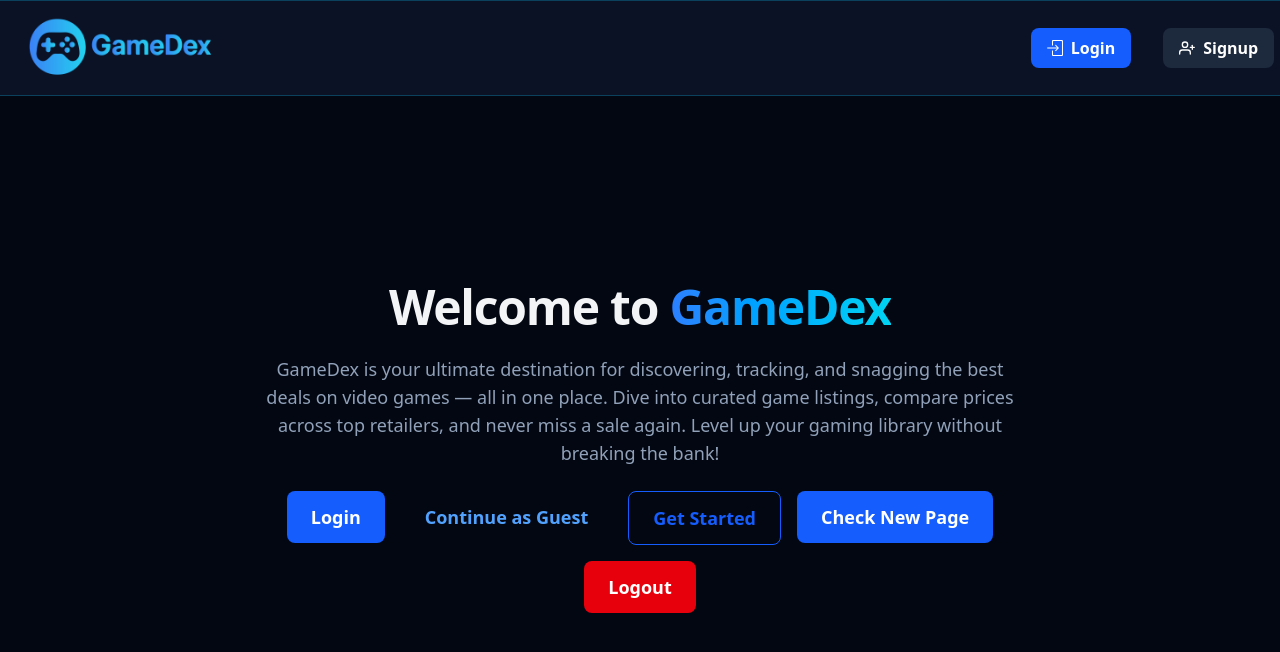
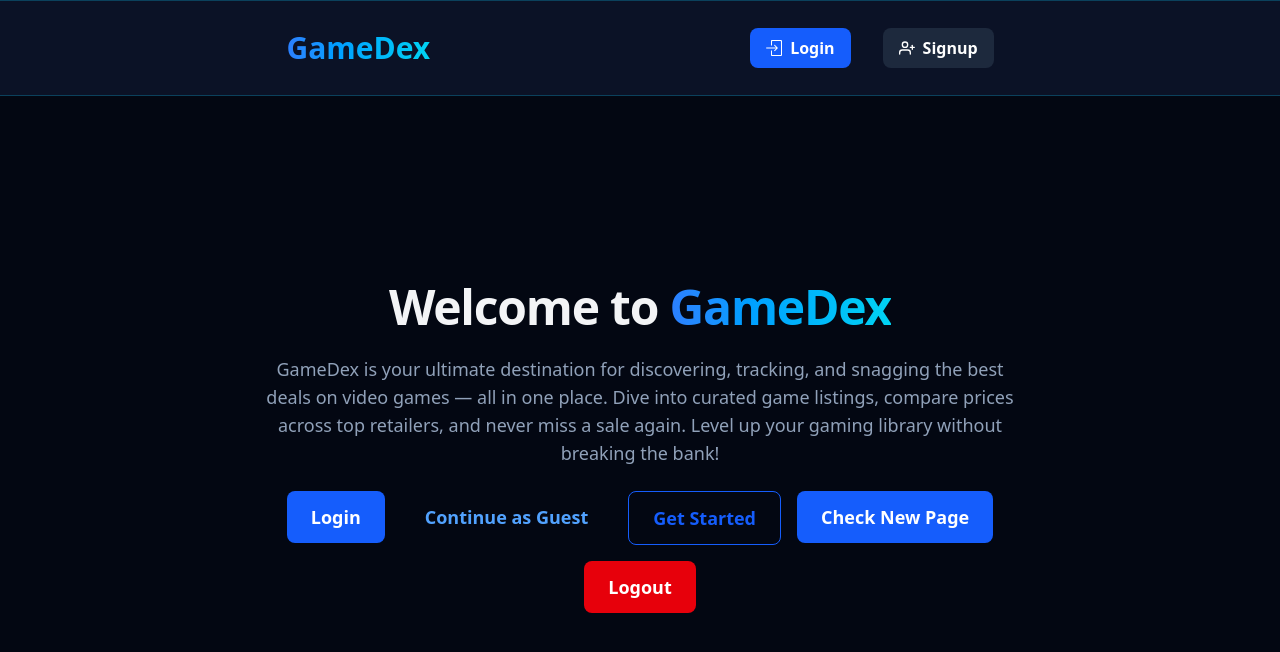
Before and after one commit to rubberart7/GameDex, a Next.js app in the folder frontend/: page / in a window 1280 px wide. Shown: the top 652 px of the page. Built offline with nearby package versions, Linux system fonts and the light colour scheme; no server answers.

Commit message:
horizontal scrollbar fixed in most locations

```diff
--- a/frontend/app/components/icons/ProjectLogo.tsx
+++ b/frontend/app/components/icons/ProjectLogo.tsx
@@ -3,16 +3,12 @@ import Link from 'next/link';
 
 const ProjectLogo = () => {
   return (
-    <div>
-      <Link href='/'>
-        <img src="/assets/game_logo.png" alt="game logo"
-          style={{ display: 'block',  // removes default inline spacing under images
-          width: '225px',
-          height: '225px',
-          margin: 0,
-          padding: 0,
-          border: 'none',}}
-        />
+    <div className='flex items-center'>
+
+      <Link href='/' className='flex items-center'>
+        <span className="text-3xl font-bold bg-gradient-to-r from-blue-500 to-cyan-400 bg-clip-text text-transparent">
+                GameDex
+        </span>
       </Link>
 
     </div>
--- a/frontend/app/components/ui/navigation/HomeNavBar.tsx
+++ b/frontend/app/components/ui/navigation/HomeNavBar.tsx
@@ -12,7 +12,7 @@ const HomeNavBar = () => {
         backgroundColor: "#0b1226",
 
         }}
-        className="w-full h-24 nav-lines flex items-center justify-center gap-200"
+        className="w-full h-24 nav-lines flex items-center justify-center gap-80"
     >
         <ProjectLogo></ProjectLogo>
         <div className='nav-buttons flex items-center justify-center gap-8'>
--- a/frontend/app/components/ui/navigation/LeftSideBar.tsx
+++ b/frontend/app/components/ui/navigation/LeftSideBar.tsx
@@ -23,7 +23,7 @@ const LeftSideBar = () => {
         boxShadow: '4px 0 12px 0 rgba(0, 0, 0, 0.75)',
       }}
     >
-      <div className="logo-div flex justify-center">
+      <div className="logo-div flex justify-center pb-10 pt-5">
         <ProjectLogo />
       </div>
 
--- a/frontend/app/components/ui/navigation/MainNavBar.tsx
+++ b/frontend/app/components/ui/navigation/MainNavBar.tsx
@@ -14,10 +14,11 @@ const MainNavBar = () => {
         backgroundColor: "#0b1226",
 
         }}
-        className="w-full h-24 nav-lines flex items-center justify-center gap-125"
+        className="h-24 nav-lines flex items-center justify-center gap-80"
     >
         <ProjectLogo></ProjectLogo>
-        <section className="flex gap-4">
+
+        <section className="flex gap-0.5">
 
             <Link href="/" key="Home" className="new-link-itm flex items-center text-lg gap-2">
                 <HomeIcon className="side-bar-icon h-6 w-6" />
--- a/frontend/app/globals.css
+++ b/frontend/app/globals.css
@@ -7,6 +7,7 @@ html, body {
   /* You might also consider overflow-x: hidden if you only expect vertical scrolling */
   /* overflow-x: hidden; */
   box-sizing: border-box;
+  overflow-x: hidden;
 }
 
 /* Sidebar Links code */
```
